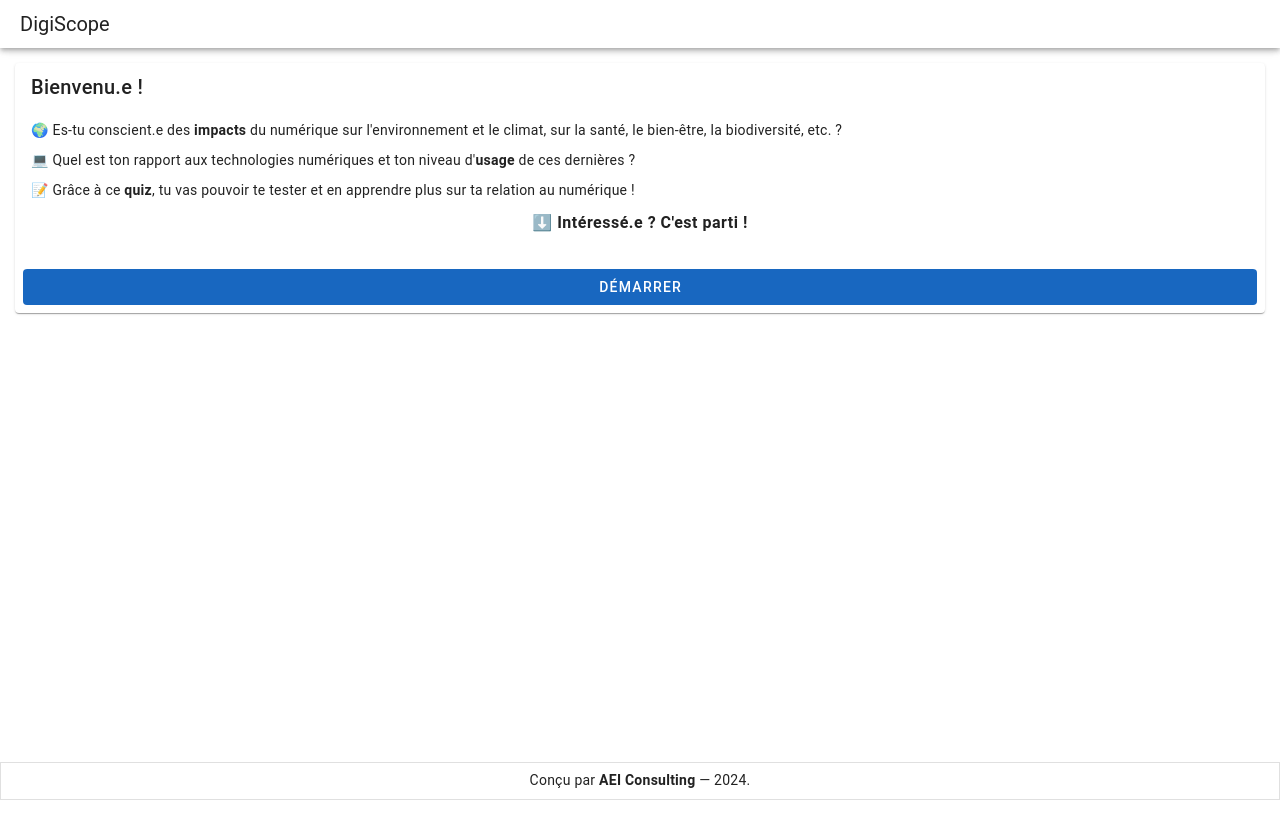
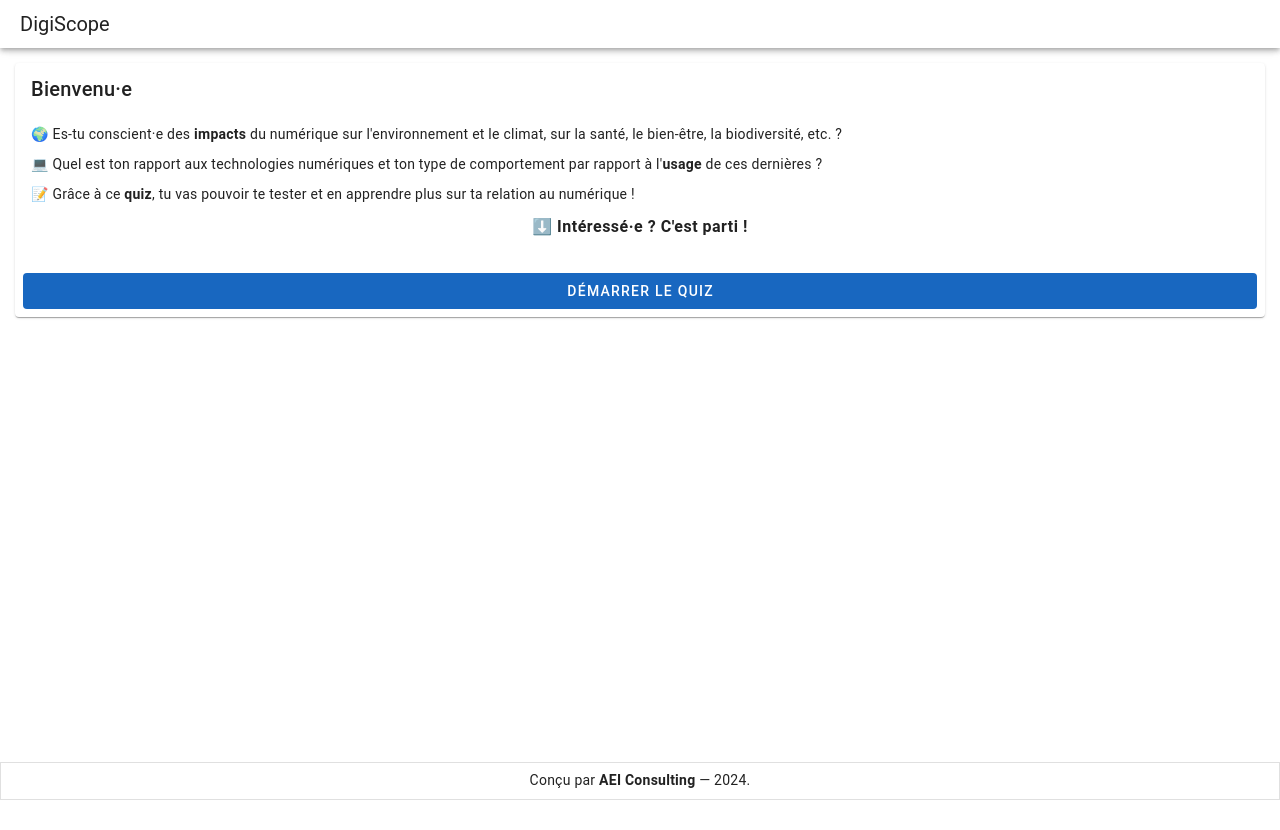
Before and after one commit to CSITEd/digiscope-assess, a Nuxt app: page / in a window 1280 px wide. Built offline with nearby package versions, Linux system fonts and the light colour scheme; what vue-recaptcha-v3 would draw is missing.

Commit message:
Define results component

```diff
--- /dev/null
+++ b/components/Result.vue
@@ -0,0 +1,59 @@
+<script setup lang="ts">
+import VueSpeedometer from 'vue-speedometer'
+
+defineProps<{
+  knowledge: number
+  behaviour: number
+}>()
+
+const options = {
+  endColor: 'green',
+  height: 180,
+  maxSegmentLabels: 5,
+  maxValue: 10,
+  segments: 100,
+  startColor: 'tomato',
+}
+</script>
+
+<template>
+  <VCard title="Résultats">
+    <VCardText>
+      <div class="gauges">
+        <VCard flat>
+          <VCardTitle class="d-flex justify-center">Connaissances</VCardTitle>
+          <VCardText class="text-center">
+            <VueSpeedometer v-bind="options" :value="knowledge" />
+            <div>
+              <p>Cette jauge mesure ton niveau de connaissance à propos des <strong>impacts</strong> du numérique sur l'environnement et le climat, sur la santé, le bien-être, la biodiversité, etc.</p>
+            </div>
+          </VCardText>
+        </VCard>
+
+        <VCard flat>
+          <VCardTitle class="d-flex justify-center">Comportements</VCardTitle>
+          <VCardText class="text-center">
+            <VueSpeedometer v-bind="options" :value="behaviour" />
+            <div>
+              <p>Cette jauge évalue ton type de comportement par rapport à ton <strong>usage</strong> de technologies numériques, par rapport à leurs impacts sur l'environnement, etc.</p>
+            </div>
+          </VCardText>
+        </VCard>
+      </div>
+    </VCardText>
+  </VCard>
+</template>
+
+<style scoped>
+.gauges {
+  display: grid;
+  gap: 15px;
+  grid-template-columns: 1fr 1fr;
+}
+
+@media (max-width: 400px) {
+  .gauges {
+    grid-template-columns: 1fr;
+  }
+}
+</style>
--- a/package.json
+++ b/package.json
@@ -17,7 +17,8 @@
     "nuxt": "^3.11.2",
     "vue": "^3.4.27",
     "vue-recaptcha-v3": "^2.0.1",
-    "vue-router": "^4.3.2"
+    "vue-router": "^4.3.2",
+    "vue-speedometer": "^3.0.1"
   },
   "devDependencies": {
     "@types/luxon": "^3.4.2",
--- a/pages/index.vue
+++ b/pages/index.vue
@@ -1,15 +1,14 @@
 <template>
-  <VCard>
-    <VCardTitle>Bienvenu.e !</VCardTitle>
+  <VCard title="Bienvenu·e">
     <VCardText>
-      <p>🌍 Es-tu conscient.e des <b>impacts</b> du numérique sur l'environnement et le climat, sur la santé, le bien-être, la biodiversité, etc. ?</p>
-      <p>💻 Quel est ton rapport aux technologies numériques et ton niveau d'<b>usage</b> de ces dernières ?</p>
+      <p>🌍 Es-tu conscient·e des <b>impacts</b> du numérique sur l'environnement et le climat, sur la santé, le bien-être, la biodiversité, etc. ?</p>
+      <p>💻 Quel est ton rapport aux technologies numériques et ton type de comportement par rapport à l'<b>usage</b> de ces dernières ?</p>
       <p>📝 Grâce à ce <b>quiz</b>, tu vas pouvoir te tester et en apprendre plus sur ta relation au numérique !</p>
-      <p class="d-flex font-weight-bold justify-center text-body-1">⬇️ Intéressé.e ? C'est parti !</p>
+      <p class="d-flex font-weight-bold justify-center text-body-1">⬇️ Intéressé·e ? C'est parti !</p>
     </VCardText>
 
     <VCardActions>
-      <VBtn block color="primary" variant="flat" to="/play">Démarrer</VBtn>
+      <VBtn block color="primary" variant="flat" to="/play">Démarrer le quiz</VBtn>
     </VCardActions>
   </VCard>
 </template>
--- a/pages/play.vue
+++ b/pages/play.vue
@@ -1,5 +1,6 @@
 <script setup lang="ts">
 import { onMounted, ref } from 'vue';
+
 import { RecaptchaAction, useGoogleRecaptcha } from '../composables/useGoogleRecaptcha'
 
 const data = ref()
```
Also changed, not shown: 1 other file (tests, documents, lock files or other folders).
